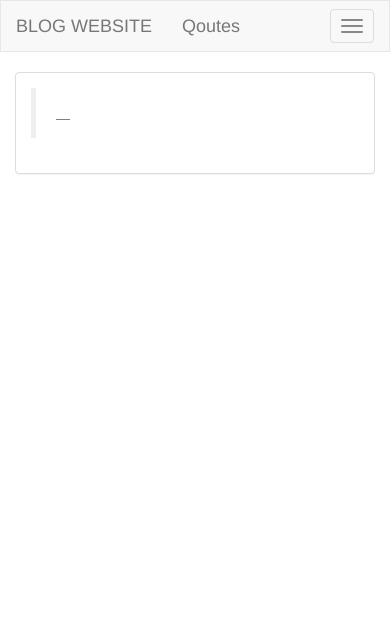
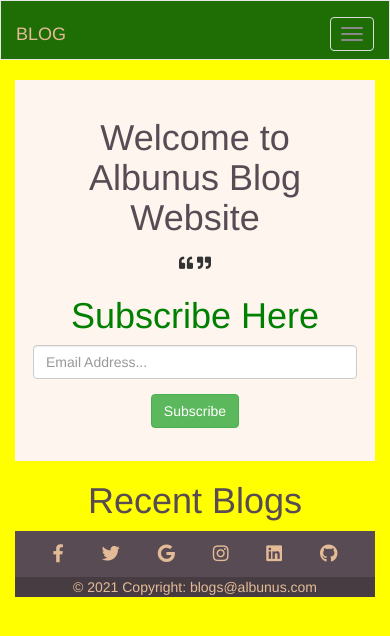
Before and after one commit to albunus/Blog_website, a Flask app: page / in a window 390 px wide. Shown: the top 636 px of the page. Run offline with Flask 2, Linux system fonts and the light colour scheme; the visitor is signed in with stand-in values (Sample User, id 1); data comes from the database, SQL or seed files in the repository; data that the repository does not hold is empty; some libraries are stand-ins or nearby versions.

Commit message:
update my files

```diff
--- a/app/static/css/index.css
+++ b/app/static/css/index.css
@@ -16,3 +16,128 @@ body {
     color: white !important;
 
   }
+  .dropdown a ,.user {
+    color: #e4bb97 !important;
+  }
+  @media (max-width: 1000px) {
+    nav{
+      height: auto !important;
+    }
+  }
+  .dropdown-menu, .open {
+    background-color: #584b53 !important;
+    padding: 3px !important;
+  }
+  .text-centre, .testimonial-card {
+    text-align: center;
+    margin-top: 4rem !important;
+  }
+  .dropdown a:hover ,.user:hover {
+    cursor: pointer;
+  }
+  .card-img img {
+    border-radius: 50% !important;
+  }
+  nav a {
+    color: #e4bb97 !important;
+  }
+  table {
+    border: 1.5px solid #584b53 !important;
+  }
+  .banner {
+    background-color: #fef5ef;
+    height: 600px;
+    text-align: center;
+    padding: 5% 10% 5% 10%;
+  }
+  #userTable {
+    font-family: Arial, Helvetica, sans-serif;
+    border-collapse: collapse;
+    width: 100%;
+  }
+  #deleteForm {
+    display: inline !important;
+  }
+  #comment {
+    width: 100% !important;
+    display: block;
+  }
+
+  #userTable td, #userTable th {
+    border: 1px solid #ddd;
+    padding: 8px;
+  }
+
+  #userTable tr:nth-child(even){background-color: #f2f2f2;}
+
+  #userTable tr:hover {background-color: #ddd;}
+
+  #userTable th {
+    padding-top: 12px;
+    padding-bottom: 12px;
+    text-align: left;
+    background-color: #04AA6D;
+    color: white;
+  }
+  .quote {
+    font-size: 20px;
+    color: #337AB7;
+  }
+  .subscribe {
+    color: green;
+  }
+  #subscribeForm {
+    margin-top: 5%;
+  }
+  #post {
+    border: 1.5px solid #fef5ef !important;
+  }
+  h1 {
+    text-align: center;
+    color: #584b53;
+  }
+  #blogsContainer {
+    margin: 6vh;
+  }
+  .user-img {
+    width: 2cm !important;
+    height: 2cm !important;
+    border-radius: 50% !important;
+  }
+  #userComment {
+    margin-bottom: 2rem !important;
+  }
+  hr {
+    background-color: #584b53 !important;
+    height: 1.5px;
+  }
+  .all-blogs {
+    padding: 2rem !important;
+    border: 1.5px solid #584b53 !important;
+    height: 25vh !important;
+    overflow-y: auto !important;
+  }
+  .user-blogs {
+    padding: 2rem !important;
+    border: 1.5px solid #584b53 !important;
+    height: auto !important;
+  }
+  footer {
+    color: #e4bb97;
+  }
+  footer a {
+    color: #e4bb97 !important;
+  }
+  @media (max-width: 500px) {
+    .user-blogs, .all-blogs {
+      height: auto !important;
+    }
+    #blogsContainer {
+      margin: 0 !important;
+    }
+    .banner {
+      height: auto;
+      text-align: center;
+      padding: 5%;
+    }
+  }
--- a/app/templates/email/welcome_user.txt
+++ b/app/templates/email/welcome_user.txt
@@ -1,5 +1,5 @@
 <p>Hello {{user.username}}</p>
-<P>Welcome to the Peter Blog</P>
+<P>Welcome to the Albunus Blog</P>
 <p>We have just seen you have signed up for our application and want to welcome you to the amazing blogging site.</p>
 © 2021 GitHub, Inc.
 Terms
--- a/app/templates/index.html
+++ b/app/templates/index.html
@@ -1,21 +1,91 @@
-{% extends 'base.html' %}
-{%block content%}
-<div class="col-sm-12">
-    <div class="panel panel-default">
-        <div class="card">
-            <div class="panel-body" >
-            <blockquote class="blockquote mb-0 card-body">
-                <p>{{quote.quote}}</p>
-                <footer class="blockquote-footer">
-                    <cite title="Source Title" style="color: green;" >{{quote.author}}</cite>
-
-                </footer>
-
-              </blockquote>
-            </div>
 
 
+{% extends 'base.html' %}
+
+<!-- Styles block -->
+{% block styles%}
+{{ super() }}
+<link rel="stylesheet" href="https://pro.fontawesome.com/releases/v5.10.0/css/all.css"
+  integrity="sha384-AYmEC3Yw5cVb3ZcuHtOA93w35dYTsvhLPVnYs9eStHfGJvOvKxVfELGroGkvsg+p" crossorigin="anonymous" />
+<link rel="stylesheet" href="https://maxcdn.bootstrapcdn.com/bootstrap/3.3.7/css/bootstrap.min.css"
+  integrity="sha384-BVYiiSIFeK1dGmJRAkycuHAHRg32OmUcww7on3RYdg4Va+PmSTsz/K68vbdEjh4u" crossorigin="anonymous">
+<link rel="stylesheet" href="../static/css/index.css" />
+{% endblock %}
+
+{% block content %}
+<div class="container-fluid">
+  <div class="banner">
+    <h1>Welcome to Albunus Blog Website</h1>
+    <span class="subheading"><i class="fas fa-quote-left"></i> <em class="quote">{{quote.quote}}</em> <i
+        class="fas fa-quote-right"></i></span>
+    <h2>{{quote.author}}</h2>
+    <form id="subscribeForm" class="form-inline ml-2" action="{{url_for('main.subscribe')}}" method="POST">
+      <h1 class="subscribe">Subscribe Here</h1>
+      <div class="md-form form-group">
+        <input type="email" class="form-control" placeholder="Email Address..." name="subscriber" required>
+      </div>
+      <div class="md-form form-group">
+        <button class="btn btn-success" id="subs">Subscribe</button>
+      </div>
+    </form>
+  </div>
+  <div class="row" id="blogsContainer">
+    <h1>Recent Blogs</h1>
+    {% for blog in blogs %}
+    <div class="col-lg-3 col-md-4 col-sm-6 col-xs-12 all-blogs">
+      <div class="">
+        <h4><a href="{{url_for('main.blog',id = blog.id)}}">{{blog.title | upper}}</a></h4>
+        <h5>{{blog.description}}</h5>
+        <p>Posted on :<small class="text-muted mr-2"> {{blog.time.strftime('%d-%m-%Y')}}</small> by <a
+          href="user/{{blog.user.username}}">{{blog.user.username}}</a></p>
+        <p> <a class="btn btn-success" href="{{url_for('main.blog',id = blog.id)}}">{{blog.comment.count()}} <i class="far fa-comments"  style='font-size:30px;'></i></a></p>
+
+      </div>
     </div>
+
+    {% endfor %}
+  </div>
+
 </div>
+<div class="container-fluid">
+  <footer class="text-center text-white" style="background-color: #584b53;">
+    <!-- Grid container -->
+    <div class="container pt-4">
+      <!-- Section: Social media -->
+      <section class="mb-4">
+        <!-- Facebook -->
+        <a class="btn btn-link btn-floating btn-lg text-dark m-1" href="#!" role="button"
+          data-mdb-ripple-color="dark"><i class="fab fa-facebook-f"></i></a>
 
-{%endblock%}
+        <!-- Twitter -->
+        <a class="btn btn-link btn-floating btn-lg text-dark m-1" href="#!" role="button"
+          data-mdb-ripple-color="dark"><i class="fab fa-twitter"></i></a>
+
+        <!-- Google -->
+        <a class="btn btn-link btn-floating btn-lg text-dark m-1" href="#!" role="button"
+          data-mdb-ripple-color="dark"><i class="fab fa-google"></i></a>
+
+        <!-- Instagram -->
+        <a class="btn btn-link btn-floating btn-lg text-dark m-1" href="#!" role="button"
+          data-mdb-ripple-color="dark"><i class="fab fa-instagram"></i></a>
+
+        <!-- Linkedin -->
+        <a class="btn btn-link btn-floating btn-lg text-dark m-1" href="#!" role="button"
+          data-mdb-ripple-color="dark"><i class="fab fa-linkedin"></i></a>
+        <!-- Github -->
+        <a class="btn btn-link btn-floating btn-lg text-dark m-1" href="#!" role="button"
+          data-mdb-ripple-color="dark"><i class="fab fa-github"></i></a>
+      </section>
+      <!-- Section: Social media -->
+    </div>
+    <!-- Grid container -->
+
+    <!-- Copyright -->
+    <div class="text-center text-dark p-3" style="background-color: rgba(0, 0, 0, 0.2);">
+      © 2021 Copyright:
+      <a class="text-dark" href="https://github.com/albunus/Blog_website/" target="_blank">blogs@albunus.com</a>
+    </div>
+    <!-- Copyright -->
+  </footer>
+</div>
+{% endblock %}
--- a/app/templates/navbar.html
+++ b/app/templates/navbar.html
@@ -9,15 +9,14 @@
         <span class="icon-bar"></span>
         <span class="icon-bar"></span>
       </button>
-      <a class="navbar-brand" href="/">BLOG WEBSITE</a>
-       <a class="navbar-brand" href="/">Qoutes</a>
+      <a class="navbar-brand" href="/">BLOG</a>
     </div>
     <!-- Collect the nav links, forms, and other content for toggling -->
     <div class="collapse navbar-collapse" id="bs-example-navbar-collapse-1">
       <ul class="nav navbar-nav navbar-right">
         <li class="">
           {% if current_user.is_authenticated %}
-          <a class="btn btn-outline-primary" id="post" href="{{url_for('main.index')}}">Post</a>
+          <a class="btn btn-outline-primary" id="post" href="{{url_for('main.new_blog')}}">Post</a>
         <li class="nav-item dropdown">
           <a class="nav-link dropdown-toggle" style='margin-right:30px' data-toggle="dropdown" aria-haspopup="true"
             aria-expanded="false">
```
Also changed, not shown: app/templates/blog_page.html (added, +59 -0 lines), app/templates/edit_blog.html (added, +24 -0 lines), app/templates/email/new_blog.txt (added, +10 -0 lines), app/templates/email/welcome_subscriber.txt (added, +10 -0 lines), app/templates/email/welcome_user.html (+16 -3 lines), app/templates/fourOwfour.html (+12 -0 lines), app/templates/post.html (added, +28 -0 lines), app/templates/quotes.html (deleted, +0 -27 lines), app/templates/user.html (added, +92 -0 lines), app/templates/blog.html (deleted), app/templates/category.html (deleted), app/templates/email/new_blog.html (added), app/templates/email/welcome_subscriber.html (added), app/templates/macros.html (deleted).
